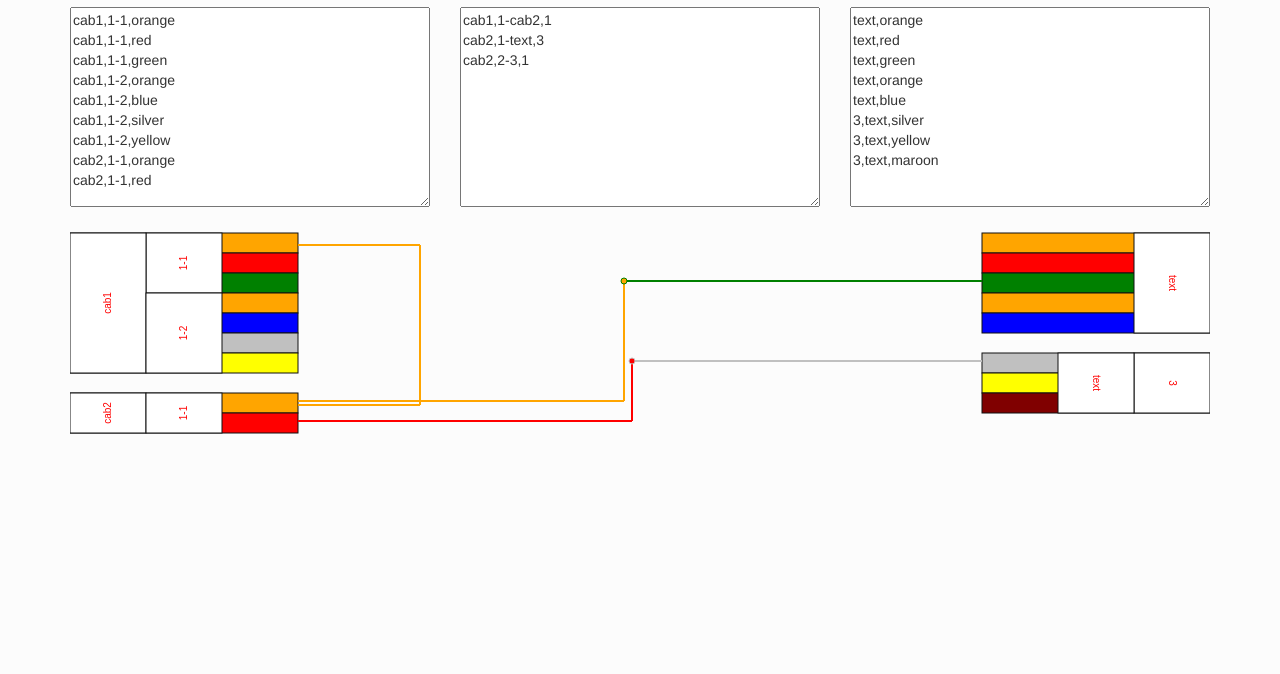
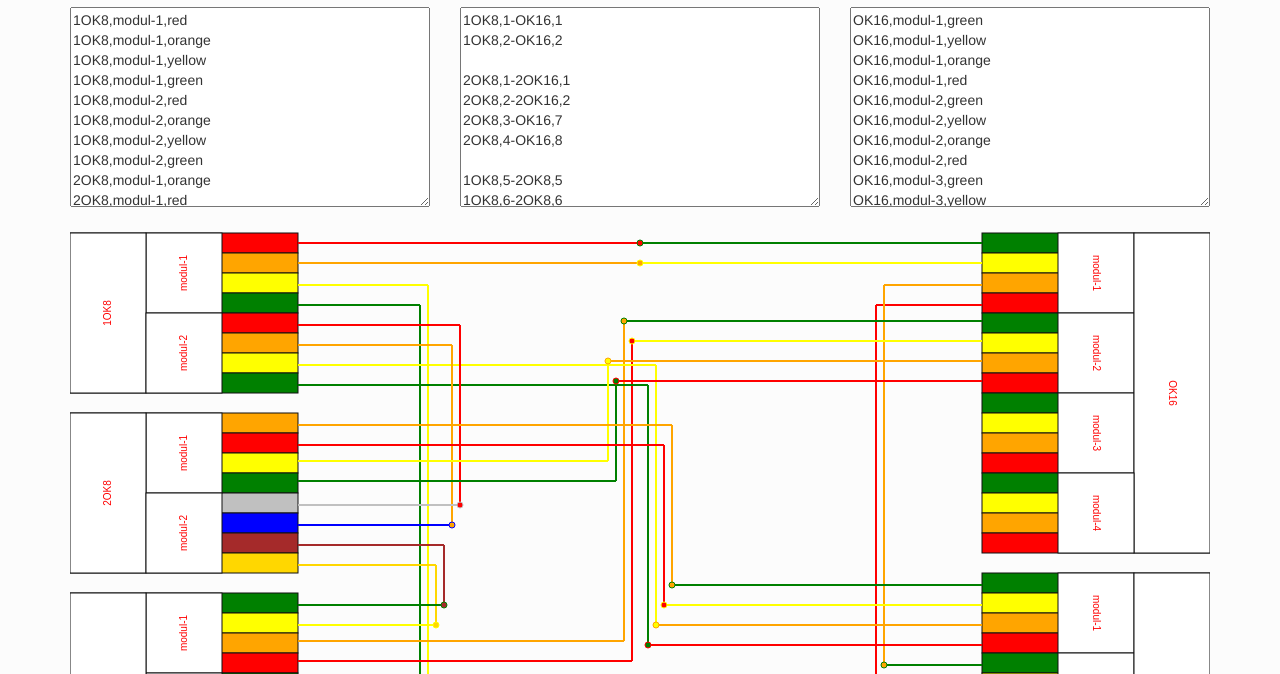
Before and after one commit to aube/mufta, a plain HTML site: page index.html in a window 1280 px wide. Shown: the part 126-800 px from the top of the page. Drawn offline with nearby package versions, Linux system fonts and the light colour scheme.

Commit message:
add cabel and link

```diff
--- a/index.html
+++ b/index.html
@@ -13,36 +13,106 @@
 				<div class="col-sm-4">
 					<h2>left</h2>
 					<textarea id="left">
-						cab1,1-1,orange
-						cab1,1-1,red
-						cab1,1-1,green
-						cab1,1-2,orange
-						cab1,1-2,blue
-						cab1,1-2,silver
-						cab1,1-2,yellow
-						cab2,1-1,orange
-						cab2,1-1,red
+1OK8,modul-1,red
+1OK8,modul-1,orange
+1OK8,modul-1,yellow
+1OK8,modul-1,green
+1OK8,modul-2,red
+1OK8,modul-2,orange
+1OK8,modul-2,yellow
+1OK8,modul-2,green
+2OK8,modul-1,orange
+2OK8,modul-1,red
+2OK8,modul-1,yellow
+2OK8,modul-1,green
+2OK8,modul-2,silver
+2OK8,modul-2,blue
+2OK8,modul-2,brown
+2OK8,modul-2,gold
+3OK16,modul-1,green
+3OK16,modul-1,yellow
+3OK16,modul-1,orange
+3OK16,modul-1,red
+3OK16,modul-2,green
+3OK16,modul-2,yellow
+3OK16,modul-2,orange
+3OK16,modul-2,red
+3OK16,modul-3,green
+3OK16,modul-3,yellow
+3OK16,modul-3,orange
+3OK16,modul-3,red
+3OK16,modul-4,green
+3OK16,modul-4,yellow
+3OK16,modul-4,orange
+3OK16,modul-4,red
 					</textarea>
 				</div>
 				<div class="col-sm-4">
 					<h2>links</h2>
 					<textarea id="links">
-						cab1,1-cab2,1
-						cab2,1-text,3
-						cab2,2-3,1
+1OK8,1-OK16,1
+1OK8,2-OK16,2
+
+2OK8,1-2OK16,1
+2OK8,2-2OK16,2
+2OK8,3-OK16,7
+2OK8,4-OK16,8
+
+1OK8,5-2OK8,5
+1OK8,6-2OK8,6
+2OK8,7-3OK16,1
+2OK8,8-3OK16,2
+
+1OK8,7-2OK16,3
+1OK8,8-2OK16,4
+
+3OK16,3-OK16,5
+3OK16,4-OK16,6
+
+1OK8,3-3OK16,5
+1OK8,4-3OK16,6
+OK16,3-2OK16,5
+OK16,4-2OK16,6
+
+3OK16,7-2OK16,7
+3OK16,8-2OK16,8
 					</textarea>
 				</div>
 				<div class="col-sm-4">
 					<h2>right</h2>
 					<textarea id="right">
-						text,orange
-						text,red
-						text,green
-						text,orange
-						text,blue
-						3,text,silver
-						3,text,yellow
-						3,text,maroon
+OK16,modul-1,green
+OK16,modul-1,yellow
+OK16,modul-1,orange
+OK16,modul-1,red
+OK16,modul-2,green
+OK16,modul-2,yellow
+OK16,modul-2,orange
+OK16,modul-2,red
+OK16,modul-3,green
+OK16,modul-3,yellow
+OK16,modul-3,orange
+OK16,modul-3,red
+OK16,modul-4,green
+OK16,modul-4,yellow
+OK16,modul-4,orange
+OK16,modul-4,red
+2OK16,modul-1,green
+2OK16,modul-1,yellow
+2OK16,modul-1,orange
+2OK16,modul-1,red
+2OK16,modul-2,green
+2OK16,modul-2,yellow
+2OK16,modul-2,orange
+2OK16,modul-2,red
+2OK16,modul-3,green
+2OK16,modul-3,yellow
+2OK16,modul-3,orange
+2OK16,modul-3,red
+2OK16,modul-4,green
+2OK16,modul-4,yellow
+2OK16,modul-4,orange
+2OK16,modul-4,red
 					</textarea>
 				</div>
 			</div>
```
